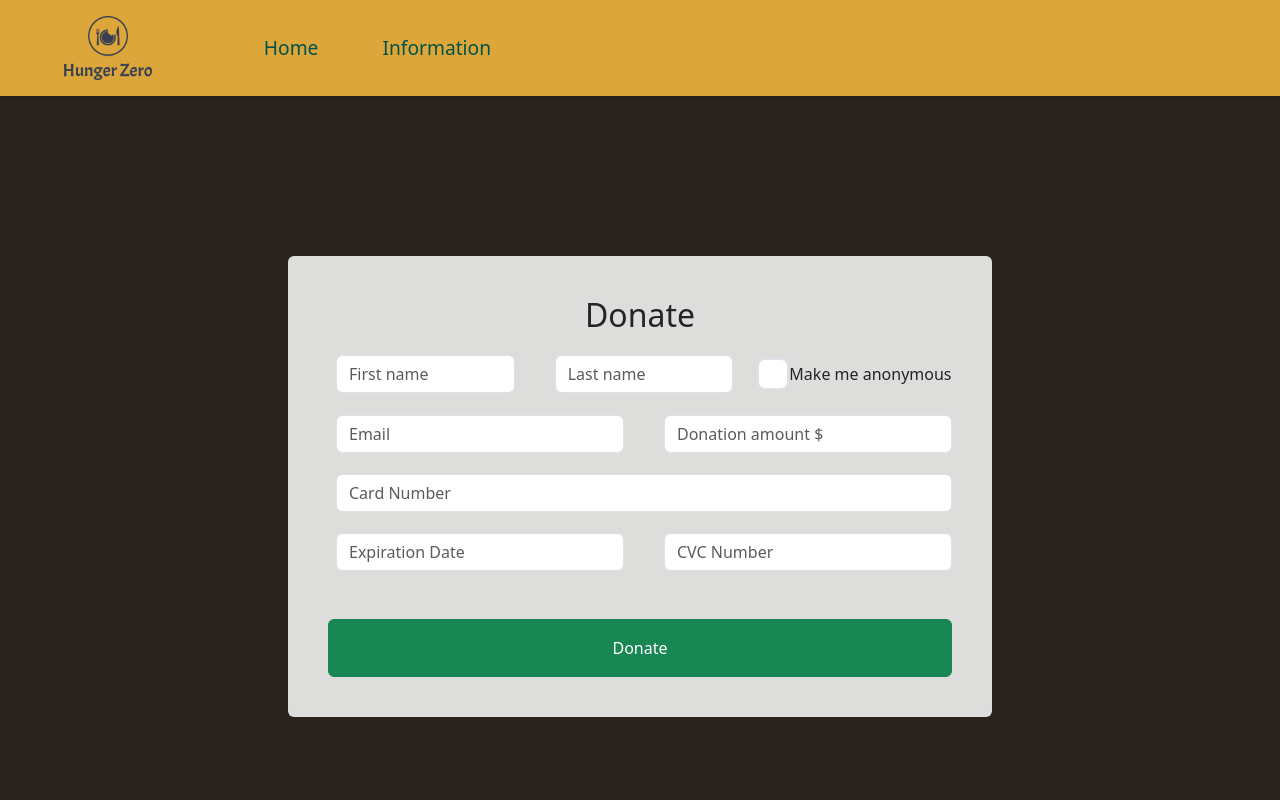
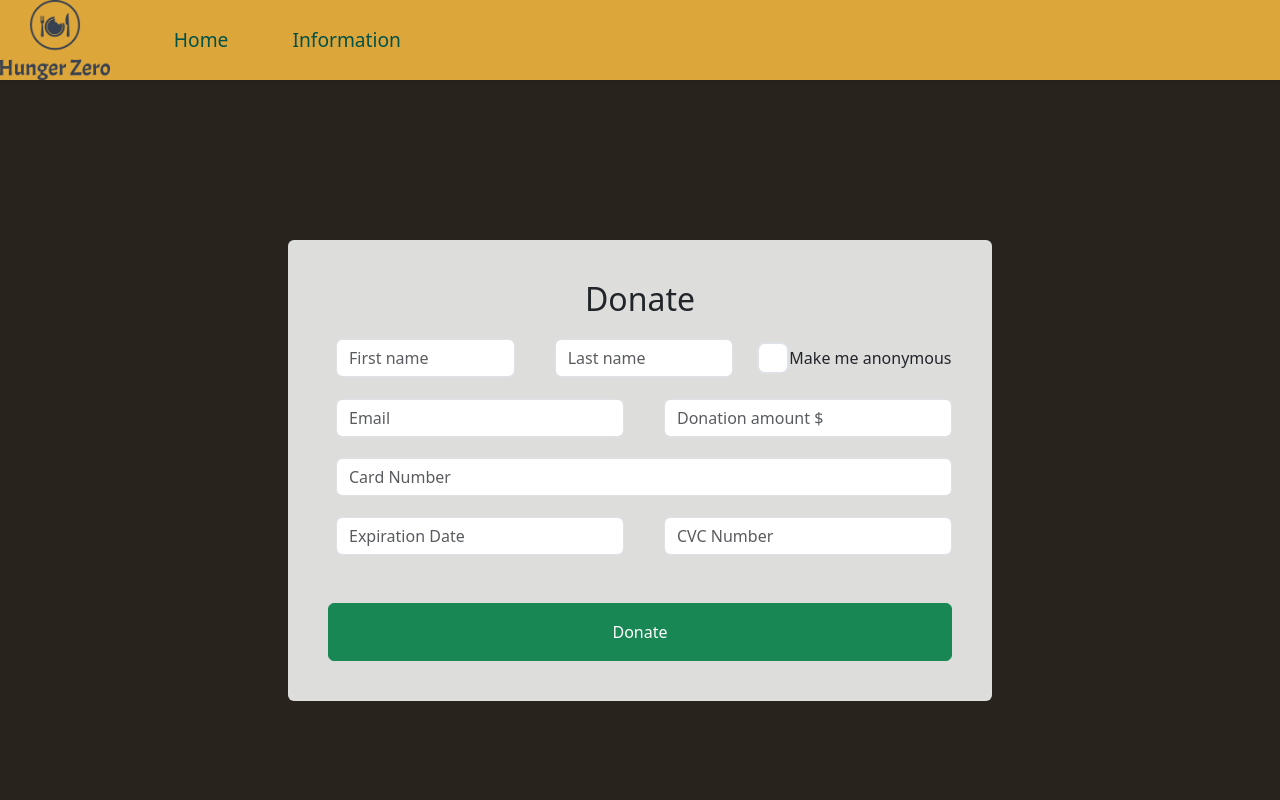
Before and after one commit to erikpersson0884/DAT257-Agile-software-project-management, a React (Vite) app in the folder Frontend/DAT257_Website/: page / in a window 1280 px wide. Shown: the top 800 px of the page. Built offline with nearby package versions, Linux system fonts and the light colour scheme.

Commit message:
update, fixed some width-values in order to not have a horizontal scroll bar on the webpage.

```diff
--- a/Frontend/DAT257_Website/src/App.css
+++ b/Frontend/DAT257_Website/src/App.css
@@ -2,7 +2,7 @@
   margin: 0 auto;
   text-align: center;
   min-height: 100vh;
-  min-width: 100vw;
+  max-width: 100vw;
   display: flex;
   flex-direction: column;
   gap: 10rem;
--- a/Frontend/DAT257_Website/src/Components/Footer/Footer.css
+++ b/Frontend/DAT257_Website/src/Components/Footer/Footer.css
@@ -5,13 +5,11 @@ footer {
     padding: 20px 0;
     text-align: center;
     position: relative;
-
     display: flex;
     flex-direction: row;
     justify-content: space-evenly;
-
     bottom: 0;
-    width: 100%;
+    max-width: 100vw;
 }
 
 footer ul {
--- a/Frontend/DAT257_Website/src/Components/Header/Header.css
+++ b/Frontend/DAT257_Website/src/Components/Header/Header.css
@@ -1,36 +1,33 @@
-.Header {
+header {
     display: flex;
     justify-content: center;
     align-items: center;
-    position: fixed;
+    position: sticky;
     top: 0;
-    width: 100vw;
+    max-width: 100vw;
+    z-index: 1000;
 }
 
 .wrapperHead {
     display: flex;
     justify-content:space-between;
     align-items: center;
-    gap: 5rem;
+    gap: 2rem;
     width: 100%;
-    height: 6rem;
-    padding: 1rem 4rem;
+    height: 5rem;
     background-color: #DDA63A;
     box-shadow: 0 2px 4px rgba(0, 0, 0, 0.1);
 }
 
 .headerLogo {
     width: auto;
-    height: 100%;
-
+    height: 5rem;
     text-decoration: none;
 }
 
-
 .nav {
-    height: 4.6rem;
+    height: 5rem;
     width: 100%;
-    background-color: #0000ff;
     text-decoration: none;
 }
 
@@ -40,8 +37,8 @@
     align-items: center;
     gap: 4rem;
     background-color:#DDA63A;
+    height: 5rem;
     width: 100%;
-    height: 100%;
     list-style: none;
 }
 
@@ -82,12 +79,3 @@
     transform-origin: left;
     transform: scaleX(1);
   }
-
-.reactedForm {
-    display: flex;
-    justify-content: center;
-    align-items: center;
-    width: 5rem;
-    height: 0.3rem;
-    background-color: black;
-}
--- a/Frontend/DAT257_Website/src/Components/InformationPage/InformationPage.css
+++ b/Frontend/DAT257_Website/src/Components/InformationPage/InformationPage.css
@@ -2,7 +2,7 @@ body {
     background-color: #28231C;
 }
 
-.wrapper {
+.wrapperInformation {
     padding: 5%;
     padding-inline: 20%;
     height: 100%;
--- a/Frontend/DAT257_Website/src/Components/InformationPage/InformationPage.tsx
+++ b/Frontend/DAT257_Website/src/Components/InformationPage/InformationPage.tsx
@@ -7,7 +7,7 @@ function InformationCard() {
     return(
         <>
             <body>
-                <div className="wrapper">
+                <div className="wrapperInformation">
                     <div className="col-container">
                         <div className="col">
                             <div className="infocard">
```
